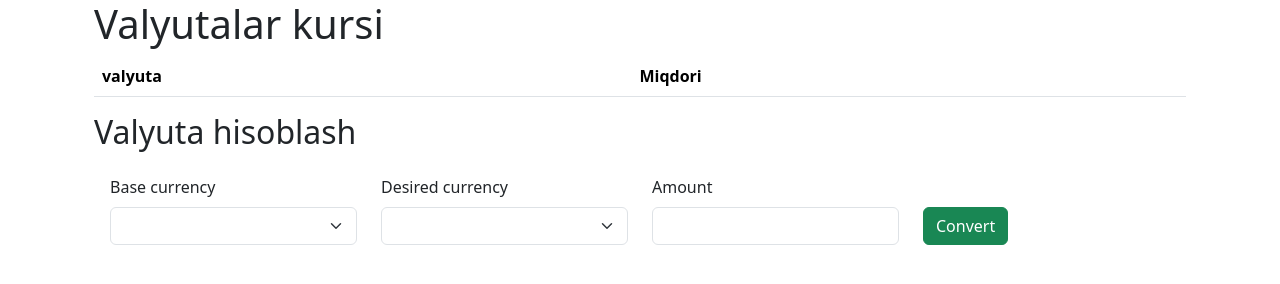
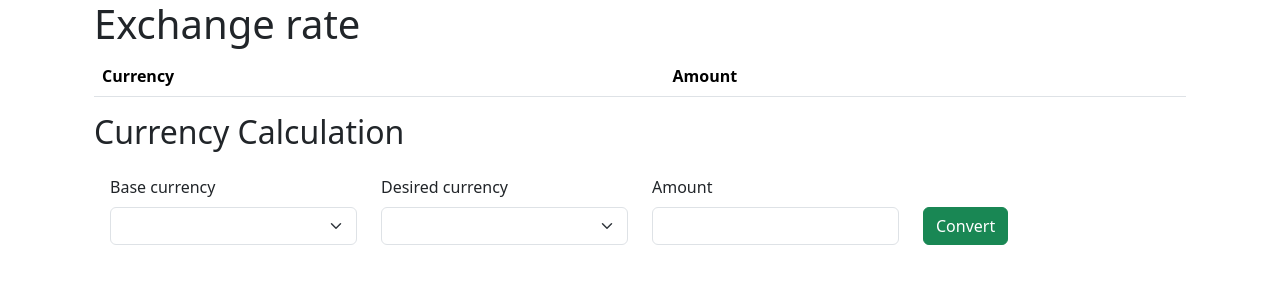
Before and after one commit to saidovshohboz/js-project, a plain HTML site: page index.html in a window 1280 px wide. Drawn offline with nearby package versions, Linux system fonts and the light colour scheme; no server answers.

Commit message:
Changes in language

```diff
--- a/index.html
+++ b/index.html
@@ -9,21 +9,21 @@
 <body>
 
 <div class="container px-4">
-  <h1>Valyutalar kursi</h1>
+  <h1>Exchange rate</h1>
   <table class="table table-striped">
     <thead>
       <th>
-        valyuta
+        Currency
       </th>
       <th>
-        Miqdori
+        Amount
       </th>
     </thead>
     <tbody id="table-body">
     </tbody>
   </table>
 
-  <h2>Valyuta hisoblash</h2>
+  <h2>Currency Calculation</h2>
   <div class="row p-3" id="converter">
     <div class="col-6 col-sm-3">
       <label for="from-currency" class="form-label">Base currency</label>
@@ -47,8 +47,6 @@
   </div>
 </div>
 
-
-  <!-- <script src="https://cdn.jsdelivr.net/npm/bootstrap@5.3.3/dist/js/bootstrap.bundle.min.js" integrity="sha384-YvpcrYf0tY3lHB60NNkmXc5s9fDVZLESaAA55NDzOxhy9GkcIdslK1eN7N6jIeHz" crossorigin="anonymous"></script> -->
 </body>
 </html>
   <script src="app.js"></script>
```
